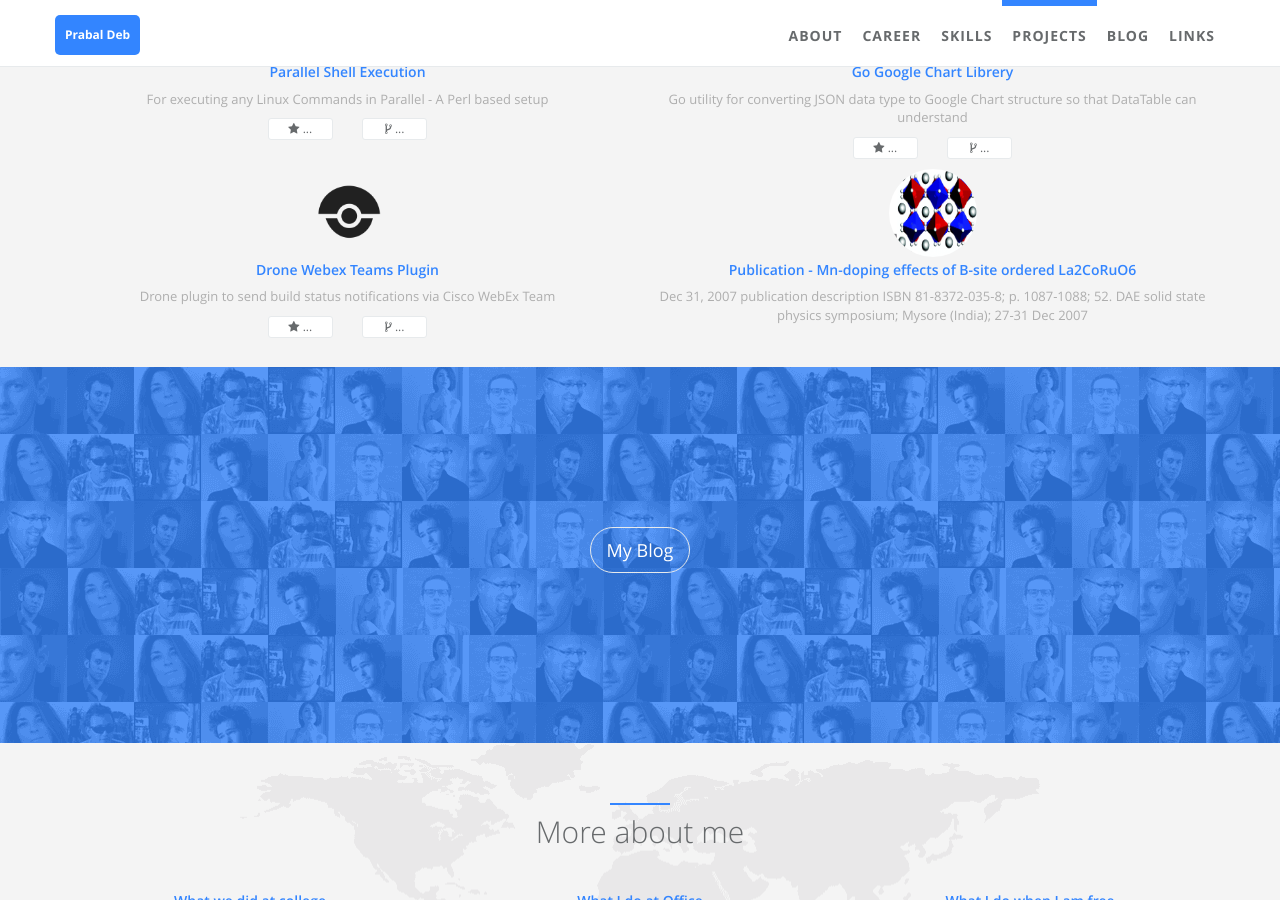
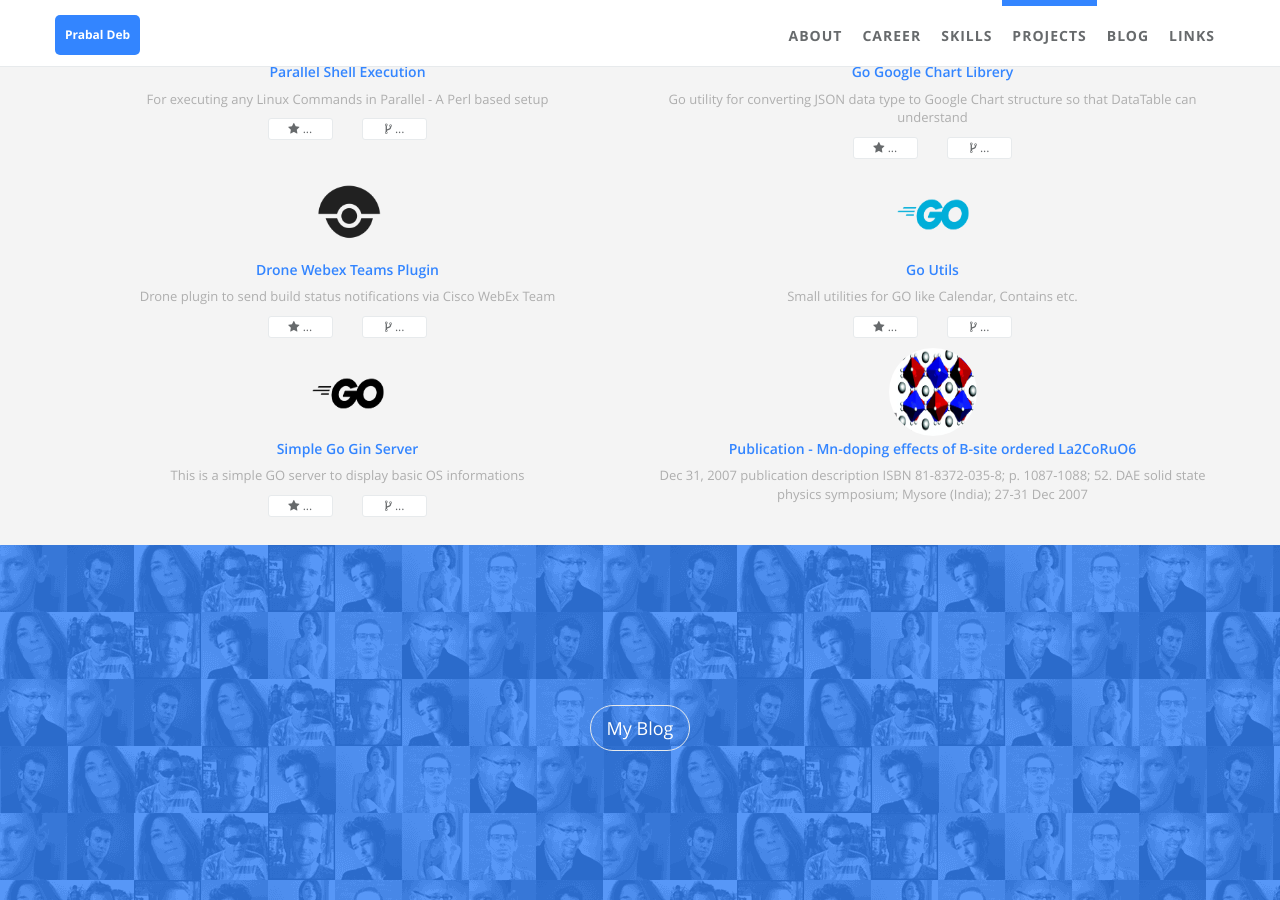
Before and after one commit to prabdeb/prabdeb.github.io, a Jekyll site: the page built from index.html, in a window 1280 px wide and 900 px high, scrolled down 2780 px. Built offline with Jekyll 4.4.1, drawn with Linux system fonts in a browser that asks for light colours.

Commit message:
Updating few projects

```diff
--- a/_data/index/projects.yml
+++ b/_data/index/projects.yml
@@ -22,6 +22,20 @@
   img: /static/assets/img/landing/drone-logo_512.png
   desc: Drone plugin to send build status notifications via Cisco WebEx Team
 
+- name: Go Utils
+  i18n: go-utils
+  gh_user: prabdeb
+  repo: go-utils
+  img: /static/assets/img/landing/Go-Logo_Blue.png
+  desc: Small utilities for GO like Calendar, Contains etc.
+
+- name: Simple Go Gin Server
+  i18n: simple-go-server
+  gh_user: prabdeb
+  repo: simple-go-server
+  img: /static/assets/img/landing/Go-Logo_Black.png
+  desc: This is a simple GO server to display basic OS informations
+
 - name: Publication - Mn-doping effects of B-site ordered La2CoRuO6
   i18n: publication1
   url: https://inis.iaea.org/search/search.aspx?orig_q=RN:39020706
--- a/_data/index/skills.yml
+++ b/_data/index/skills.yml
@@ -2,5 +2,5 @@
 
 label: Ability
 id : cs
-aspects: GIT, Maven, Gradle, Python, Go, Groovy, Perl, Docker, Ansible, Puppet, Helm, Kubernetes, AWS, Jenkins, Drone, Spinnaker
-percentage: 90, 80, 60, 80, 80, 60, 80, 70, 65, 70, 75, 70, 60, 85, 90, 85
+aspects: GIT, Maven, Gradle, Python, Go, Groovy, Perl, Docker, Ansible, Puppet, Helm, Kubernetes, AWS, Jenkins, Drone, Spinnaker, Terraform
+percentage: 90, 80, 60, 80, 80, 60, 80, 70, 75, 70, 75, 75, 60, 85, 90, 85, 60
```
Also changed, not shown: static/assets/img/landing/Go-Logo_Black.png (added), static/assets/img/landing/Go-Logo_Blue.png (added), 2 other files.
